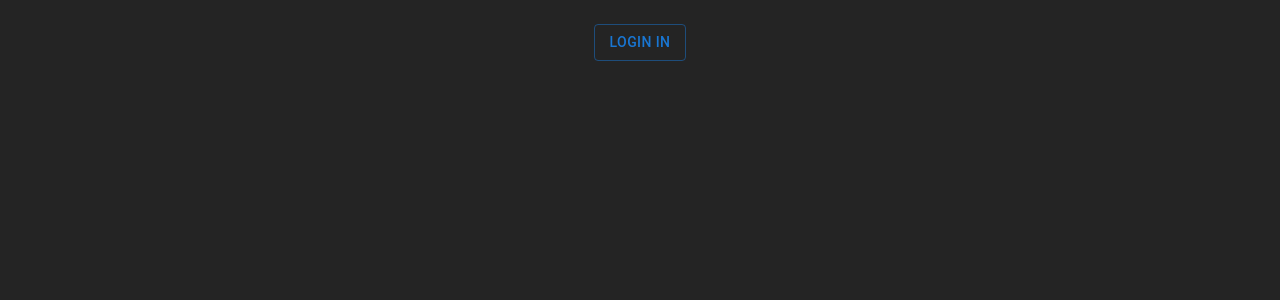
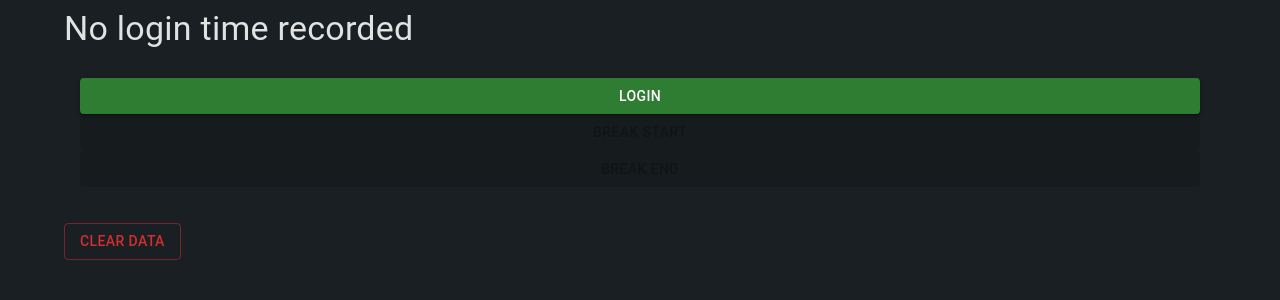
Before and after one commit to DeviPrasadKL/notification_pwa, a React (Vite) app: page / in a window 1280 px wide. Shown: the top 300 px of the page. Built offline with nearby package versions, Linux system fonts and the light colour scheme.

Commit message:
Break time update

```diff
--- a/src/Components/Logout.jsx
+++ b/src/Components/Logout.jsx
@@ -1,24 +1,185 @@
-import { Button, Container, Stack, Typography } from '@mui/material'
-import React, { useState } from 'react'
-import useTime from '../Customhooks/useTime';
+// src/App.js
+import React, { useState, useEffect, useRef } from 'react';
+import { Button, Container, Typography, Table, TableBody, TableCell, TableContainer, TableHead, TableRow, Paper, Dialog, DialogActions, DialogContent, DialogTitle, Stack } from '@mui/material';
 
-export default function Logout() {
+function Logout() {
+    const [loginTime, setLoginTime] = useState(null);
+    const [expectedLogoutTime, setExpectedLogoutTime] = useState(null);
+    const [breakStart, setBreakStart] = useState(null);
+    const [breakEnd, setBreakEnd] = useState(null);
+    const [breaks, setBreaks] = useState([]);
+    const [isBreakInProgress, setIsBreakInProgress] = useState(false);
+    const [elapsedTime, setElapsedTime] = useState(0); // in milliseconds
+    const [openDialog, setOpenDialog] = useState(false);
+    const timerRef = useRef(null);
 
-    const [login, setLogin] = useState("");
+    useEffect(() => {
+        // Load data from local storage on component mount
+        const savedLoginTime = localStorage.getItem('loginTime');
+        const savedBreaks = JSON.parse(localStorage.getItem('breaks')) || [];
 
-    const time = useTime();
+        if (savedLoginTime) {
+            const loginDate = new Date(savedLoginTime);
+            setLoginTime(loginDate);
+            const logoutTime = new Date(loginDate.getTime() + 8 * 60 * 60 * 1000);
+            setExpectedLogoutTime(logoutTime);
+        }
+
+        // Convert savedBreaks dates back to Date objects
+        const formattedBreaks = savedBreaks.map(b => ({
+            start: new Date(b.start),
+            end: new Date(b.end),
+            duration: b.duration
+        }));
+        setBreaks(formattedBreaks);
+    }, []);
+
+    useEffect(() => {
+        // Start or stop timer based on break status
+        if (isBreakInProgress) {
+            timerRef.current = setInterval(() => {
+                setElapsedTime(prev => prev + 1000); // increment by 1 second
+            }, 1000);
+        } else {
+            clearInterval(timerRef.current);
+            setElapsedTime(0);
+        }
+
+        return () => clearInterval(timerRef.current); // cleanup on unmount or stop
+    }, [isBreakInProgress]);
 
     const handleLogin = () => {
-        const formattedDate = `${time.split("T")[0]} - ${(time.split("T")[1]).split(".")[0]}`
-        setLogin(formattedDate);
-    }
+        const now = new Date();
+        setLoginTime(now);
+        localStorage.setItem('loginTime', now.toISOString());
+        const logoutTime = new Date(now.getTime() + 8 * 60 * 60 * 1000);
+        setExpectedLogoutTime(logoutTime);
+    };
+
+    const handleBreakStart = () => {
+        setBreakStart(new Date());
+        setIsBreakInProgress(true);
+    };
+
+    const handleBreakEnd = () => {
+        if (isBreakInProgress && breakStart) {
+            const now = new Date();
+            setBreakEnd(now);
+            setIsBreakInProgress(false);
+
+            const duration = now - breakStart;
+            const durationInMinutes = Math.floor(duration / (1000 * 60));
+            const durationInSeconds = Math.floor(duration / 1000) % 60;
+
+            const newBreak = {
+                start: breakStart.toISOString(),
+                end: now.toISOString(),
+                duration: `${durationInMinutes}m ${durationInSeconds}s`
+            };
+
+            const newBreaks = [...breaks, newBreak];
+            setBreaks(newBreaks);
+
+            // Calculate the total break duration in milliseconds
+            const totalBreakDuration = newBreaks.reduce((acc, b) => {
+                const [minutes, seconds] = b.duration.split('m').map(part => parseInt(part, 10));
+                const durationInMs = (minutes || 0) * 60 * 1000 + (seconds || 0) * 1000;
+                return acc + durationInMs;
+            }, 0);
+
+            // Update the expected logout time by adding the total break duration
+            if (expectedLogoutTime) {
+                const updatedLogoutTime = new Date(expectedLogoutTime.getTime() + totalBreakDuration);
+                setExpectedLogoutTime(updatedLogoutTime);
+                localStorage.setItem('expectedLogoutTime', updatedLogoutTime.toISOString());
+            }
+
+            localStorage.setItem('breaks', JSON.stringify(newBreaks));
+        }
+    };
+
+    const handleClearData = () => {
+        setOpenDialog(true);
+    };
+
+    const handleDialogClose = (confirm) => {
+        if (confirm) {
+            localStorage.clear();
+            setLoginTime(null);
+            setExpectedLogoutTime(null);
+            setBreaks([]);
+        }
+        setOpenDialog(false);
+    };
+
+    // Formatting options for time display
+    const timeOptions = {
+        hour: '2-digit',
+        minute: '2-digit',
+        second: '2-digit',
+        hour12: true
+    };
 
     return (
         <Container>
-            <Stack justifyContent='center' alignItems='center' pt={2} gap={2}>
-                <Button variant='outlined' onClick={handleLogin}>Login in</Button>
-                <Typography variant='p'>{login}</Typography>
+            <Typography variant="h4" gutterBottom>
+                {loginTime ? `Date: ${loginTime.toLocaleDateString()}` : 'No login time recorded'}
+            </Typography>
+            {loginTime && (
+                <Typography variant="p">
+                    Logged In Time: {loginTime.toLocaleTimeString('en-US', timeOptions)}<br />
+                    Expected Logout Time: {expectedLogoutTime.toLocaleTimeString('en-US', timeOptions)}
+                </Typography>
+            )}
+            <Stack p={2}>
+                <Button variant="contained" color='success' onClick={handleLogin} disabled={!!loginTime}>Login</Button>
+                <Button variant="contained" onClick={handleBreakStart} disabled={!loginTime || isBreakInProgress}>Break Start</Button>
+                <Button variant="contained" onClick={handleBreakEnd} disabled={!isBreakInProgress}>Break End</Button>
             </Stack>
+
+            {isBreakInProgress && (
+                <Typography variant="h6" style={{ marginTop: 20 }}>
+                    Break Timer: {Math.floor(elapsedTime / 1000)} seconds
+                </Typography>
+            )}
+
+            {breaks.length !== 0 && <TableContainer component={Paper} style={{ marginTop: 20 }}>
+                <Table>
+                    <TableHead>
+                        <TableRow>
+                            <TableCell>Break Start</TableCell>
+                            <TableCell>Break End</TableCell>
+                            <TableCell>Break Duration</TableCell>
+                        </TableRow>
+                    </TableHead>
+                    <TableBody>
+                        {breaks.map((breakRecord, index) => (
+                            <TableRow key={index}>
+                                <TableCell>{new Date(breakRecord.start).toLocaleTimeString('en-US', timeOptions)}</TableCell>
+                                <TableCell>{new Date(breakRecord.end).toLocaleTimeString('en-US', timeOptions)}</TableCell>
+                                <TableCell>{breakRecord.duration}</TableCell>
+                            </TableRow>
+                        ))}
+                    </TableBody>
+                </Table>
+            </TableContainer>}
+
+            <Button variant="outlined" color="error" onClick={handleClearData} style={{ marginTop: 20 }}>
+                Clear Data
+            </Button>
+
+            <Dialog open={openDialog} onClose={() => setOpenDialog(false)}>
+                <DialogTitle>Clear Data</DialogTitle>
+                <DialogContent>
+                    <Typography>Are you sure you want to clear all data?</Typography>
+                </DialogContent>
+                <DialogActions>
+                    <Button onClick={() => handleDialogClose(true)} color="primary">Yes</Button>
+                    <Button onClick={() => handleDialogClose(false)} color="secondary">No</Button>
+                </DialogActions>
+            </Dialog>
         </Container>
-    )
+    );
 }
+
+export default Logout;
--- a/src/index.css
+++ b/src/index.css
@@ -5,7 +5,7 @@
 
   color-scheme: light dark;
   color: rgba(255, 255, 255, 0.87);
-  background-color: #242424;
+  background-color: #191f22;
 
   font-synthesis: none;
   text-rendering: optimizeLegibility;
```
